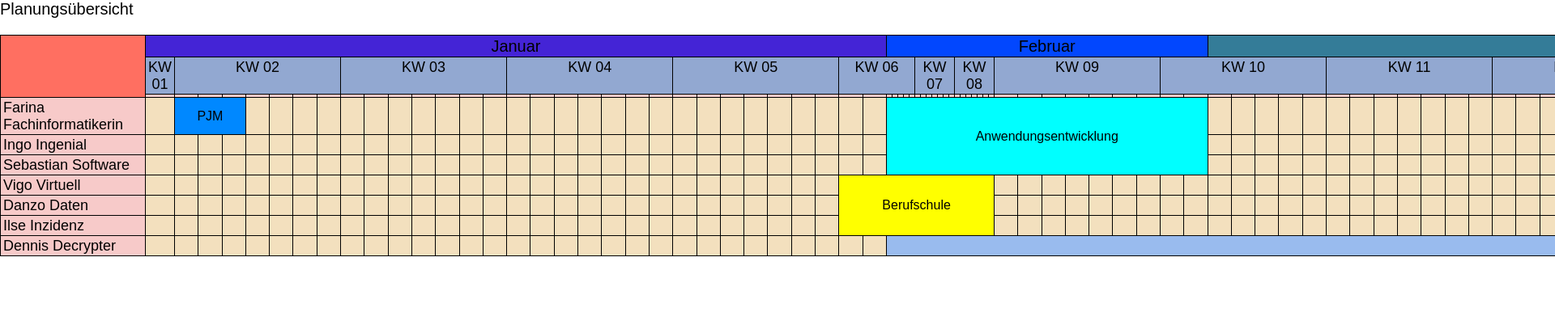
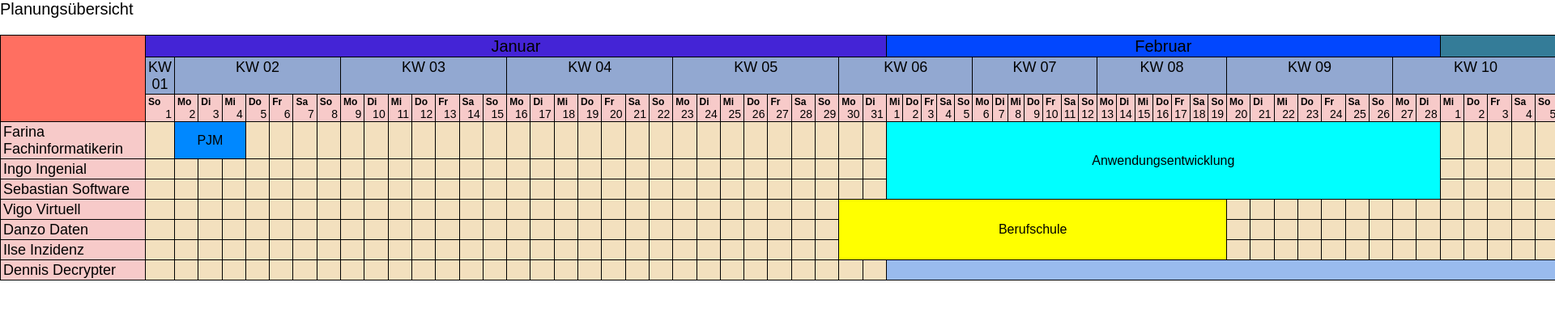
Before and after one commit to Technose02/azubi-planer, a Vue app: page / in a window 1280 px wide. Shown: the top 386 px of the page at 81% size, 1920 px wide, since content can reach past the window. Built offline with nearby package versions, Linux system fonts and the light colour scheme.

Commit message:
funktionalität ist nun da - aber muss noch aufräumen

```diff
--- a/src/components/Planner/PlannerStore.js
+++ b/src/components/Planner/PlannerStore.js
@@ -41,40 +41,40 @@ export const plannerStore = reactive({
 
   /* NEEDS MASSIVE WORKOVER CONCERNING COLLAPSIBLE KWs */
   freeDaysToRender(row_idx) {
-    //// NUR WORKAROUND FALLS (NOCH) KEINE BLÖCKE BEKANNT
-    const allDays = [
-      ...Array(this.getNumberOfNonHeaderColumnsToRender()).keys(),
-    ].map((d) => d + 1);
+    const daysForRender = this.getDayHeaderColumnsToRender().filter(
+      (d) => d.render
+    );
+
     if (!this.block_data.get(row_idx)) {
-      return allDays;
+      return daysForRender;
     }
-    //////////////////////////////////////////////////////
 
     const ret = [];
+    const dataColumnIntervals = this.block_data
+      .get(row_idx)
+      .map(
+        (i) =>
+          new Interval(
+            this.getDataColumnForDayOfYear(i.start),
+            this.getDataColumnForDayOfYear(i.end)
+          )
+      );
+
+    const dataColumnsOfDaysForRender = daysForRender.map((d) => d.data_column);
+
     let k = 0;
-
-    const intervals = this.block_data.get(row_idx);
-
-    const daysForRender = this.getDayHeaderColumnsToRender();
-    for (let iid in intervals) {
-      const blockedInterval = intervals[iid];
-      while (k < allDays.length) {
-        const d = allDays[k];
-        /* wir pushen nicht die Werte von allDays (nur day_of_year-Angabe),
-           sondern die Korrespondierenden Objects, die über getDayHeaderColumnsToRender() erzeugten
-           in das Ergebnis-Array (siehe auch unten beim Hinzufügen des Restes)
-        */
+    for (let iid in dataColumnIntervals) {
+      const blockedInterval = dataColumnIntervals[iid];
+      while (k < daysForRender.length) {
         const d_to_push = daysForRender[k];
-        if (d >= blockedInterval.start) {
+        if (d_to_push.data_column >= blockedInterval.start) {
           break;
         }
         ret.push(d_to_push);
         k++;
       }
-      // HIER MUSS UMGEDACHT WERDEN WENN WIR NICHT MEHR TAGE SONDERN COLUMNS RENDERN
-      // (ABSTRAKTION)
-      // DIES WIRD NÖTIG SEIN UM BEISPIELSWEISE GEWISSE SPALTEN AUSBLENDEN ZU KÖNNEN
-      k = allDays.indexOf(blockedInterval.end + 1);
+
+      k = dataColumnsOfDaysForRender.indexOf(blockedInterval.end + 1);
       if (k < 0) {
         return ret; // fertig, weil dann das Ende des Blocks mit dem "Ende aller Tage" zusammenfällt
       }
@@ -162,9 +162,9 @@ export const plannerStore = reactive({
 
     this.date_helper.table_data.days.forEach((day_structure, day_idx) => {
       const day_of_year = day_structure.day_of_year;
-      const column =
-        this.column_offset + this.getDataColumnForDayOfYear(day_of_year);
-      const kw_idx = day_structure.in_week;
+      const data_column = this.getDataColumnForDayOfYear(day_of_year);
+      const column = this.column_offset + data_column;
+      const kw_idx = day_structure.week_idx;
 
       let render_day = true;
       let display_day_text = true;
@@ -176,8 +176,11 @@ export const plannerStore = reactive({
 
       days.push({
         day_of_year,
+        day_of_month: day_structure.day_of_month,
+        week_number: day_structure.week_idx + 1,
+        month_number: day_structure.month_idx + 1,
         day_of_week: this.date_helper.weekDayNames[day_structure.day_of_week],
-        day_of_month: day_structure.day_of_month,
+        data_column,
         style_: `grid-column: ${column};`,
         render: render_day,
         display_text: display_day_text,
```
